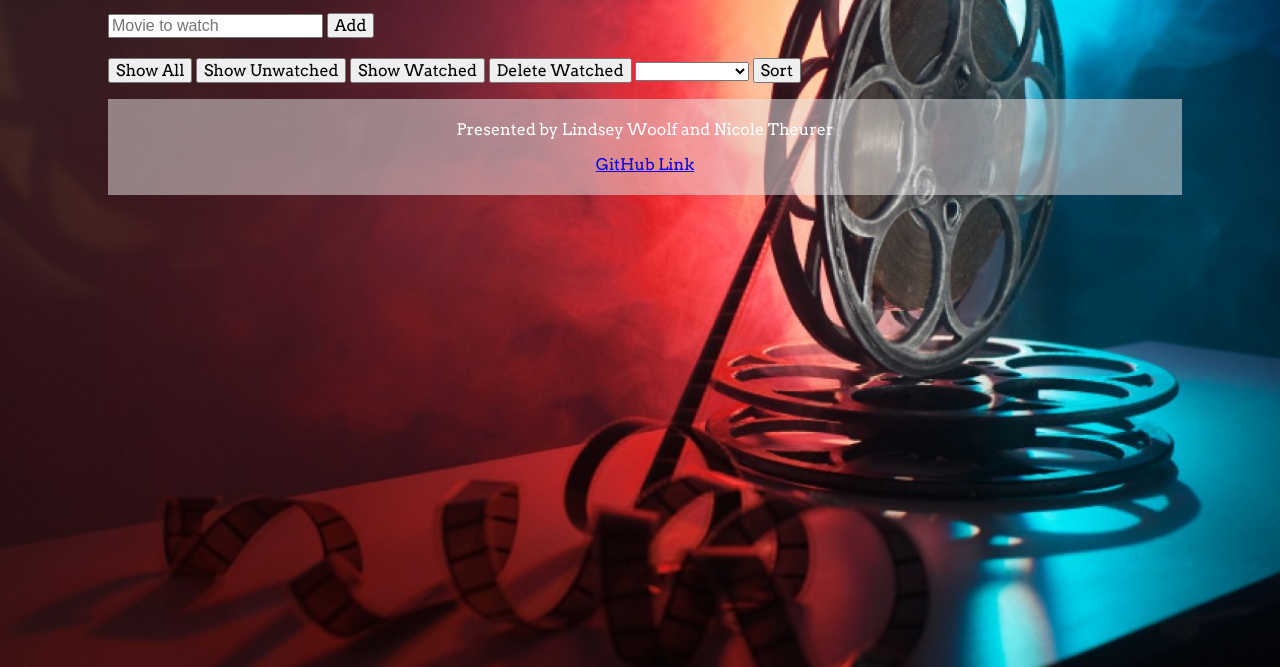
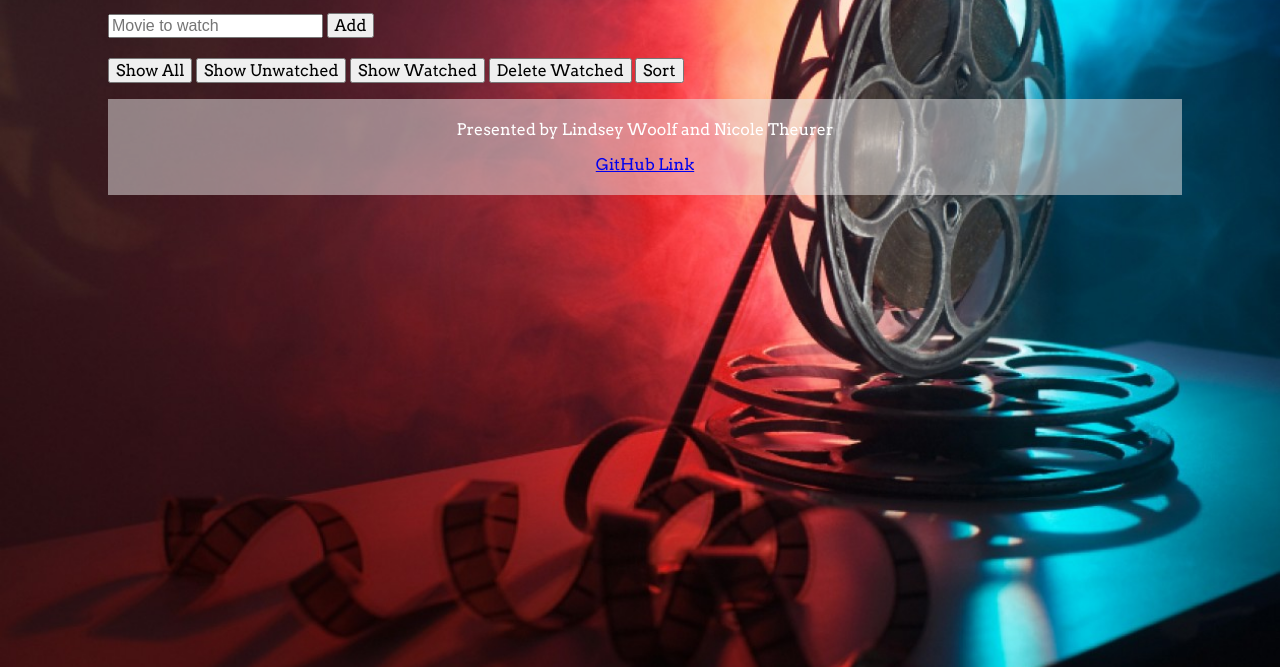
Before and after one commit to TeamLicole/movieRankings, a website: page public/index.html in a window 1280 px wide. Shown: the part 133-800 px from the top of the page. Drawn offline with nearby package versions, Linux system fonts and the light colour scheme.

Commit message:
I don't remember what I did but I fixed something I think

```diff
--- a/public/index.html
+++ b/public/index.html
@@ -24,16 +24,6 @@
       	<button v-on:click="showActive()">Show Unwatched</button>
       	<button v-on:click="showCompleted()">Show Watched</button>
       	<button v-on:click="deleteCompleted()">Delete Watched</button>
-          <select v-model="filterRatings">
-            <option disabled value="">Filter by ratings</option>
-            <option>All ratings</option>
-            <option>No rating</option>
-            <option>1 star</option>
-            <option>2 stars</option>
-            <option>3 stars</option>
-            <option>4 stars</option>
-            <option>5 stars</option>
-          </select>
         <button v-on:click="sort()">Sort</button>
       </div>
       <ul>
```
